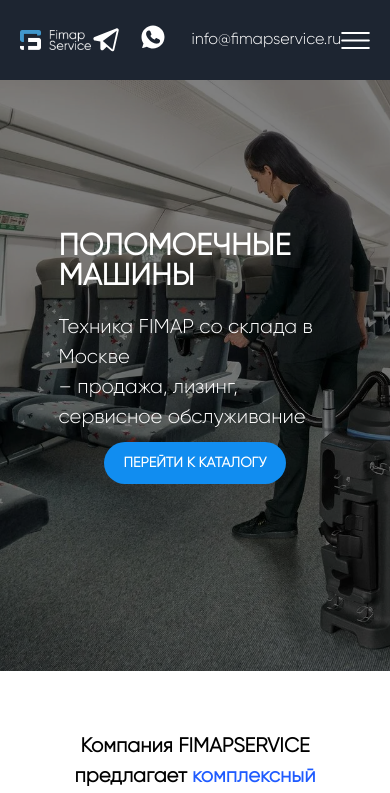
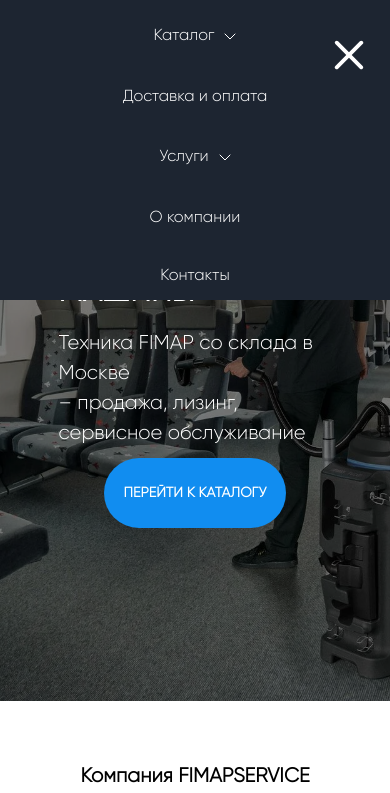
Before and after one commit to alba-khappy/fimapservice, a plain HTML site: page index.html in a window 390 px wide. Both pictures are taken after a click on the button 355 px from the left and 40 px from the top of the page. Shown: the top 793 px of the page. Drawn offline with nearby package versions, Linux system fonts and the light colour scheme.

Commit message:
верстка burger menu, исправление недлчетов

```diff
--- /dev/null
+++ b/burger.js
@@ -0,0 +1,8 @@
+
+document.querySelector(".header__burger").addEventListener("click", function() {
+    document.querySelector(".header__nav-list").classList.add("header__nav-list--show");
+  });
+
+document.querySelector(".header__nav-button-close").addEventListener("click", function() {
+    document.querySelector(".header__nav-list").classList.remove("header__nav-list--show");
+  });
--- a/index.html
+++ b/index.html
@@ -14,6 +14,9 @@
         <div class="container header__container">
                 <a href="" class="header__logo"></a>
                 <ul class="header__nav-list">
+                    <li class="">
+                        <button class="header__nav-button-close"></button>
+                    </li>
                     <li class="header__nav-item">
                         <button class="header__nav-link">
                             <p class="header__nav-dropdown-text">Каталог</p>
@@ -223,7 +226,7 @@
         </div>
     </footer>
 
-
+    <script src="./burger.js"></script>
     <script type="text/javascript" src="https://cdnjs.cloudflare.com/ajax/libs/jquery/2.1.3/jquery.min.js"></script>
     <script type="text/javascript" src="https://cdnjs.cloudflare.com/ajax/libs/slick-carousel/1.5.8/slick.min.js"></script>
     <script type="text/javascript">
--- a/style.css
+++ b/style.css
@@ -111,6 +111,7 @@
 }
 
 .header__container {
+    position: relative;
     display: flex;
     justify-content: space-between;
     align-items: center;
@@ -146,7 +147,7 @@
 
 .header__right-links {
     display: grid;
-    grid-template-columns: repeat(2, 1fr);
+    grid-template-columns: repeat(2, auto);
     align-items: center;
     color: #fff;
     gap: .5rem 1rem;
@@ -204,6 +205,10 @@
 
 .header__nav-dropdown-text {
     margin-right: .5rem;
+}
+
+.header__nav-button-close {
+    display: none;
 }
 
 /* .header__breadcrumbs-list {
@@ -326,6 +331,7 @@
     flex-direction: column;
     justify-content: center;
     align-items: center;
+    margin-bottom: 8rem;
 }
 
 .catalog__h2 {
@@ -407,10 +413,10 @@
     color: #118df0;
 }
 
-.catalog__button-show-more {
+/* .catalog__button-show-more {
     width: fit-content;
     margin: 0 auto;
-}
+} */
 
 /*advantages*/
 
@@ -430,6 +436,7 @@
     flex-direction: column;
     align-items: start;
     justify-content: space-between;
+    gap: .8rem;
     width: 27rem;
     box-shadow: 0 1rem 1rem 0 rgb(0 0 0 / 10%);
     padding: 1rem 2rem;
@@ -533,11 +540,44 @@
     }
 
     .header__nav-list {
+        display: none;
+        flex-direction: column;
         justify-content: center;
+        position: absolute;
+        height: 15rem;
+        background-color: rgb(29 37 49);
+        top: 0;
+        bottom: 0;
+        left: 0;
+        right: 0;
+        z-index: 10;
     }
 
-    .header__nav-list {
-        display: none;
+    .header__nav-list--show {
+        display: flex;
+    }
+
+    .header__burger {
+        display: block;
+        width: 2rem;
+        height: 2rem;
+        border: none;
+        background: transparent url(./images/burger.svg) center / contain no-repeat;
+    }
+
+    /* .header__nav-item--button-close {
+        position: relative;
+    } */
+
+    .header__nav-button-close {
+        position: absolute;
+        display: block;
+        border: none;
+        width: 1.5rem;
+        height: 1.5rem;
+        right: 3.3rem;
+        top: 2rem;
+        background: transparent url(./images/X.svg) center / contain no-repeat;
     }
 
     .swiper__content {
@@ -572,10 +612,6 @@
         width: 100%;
     }
 
-    .catalog__container {
-        margin-bottom: 8rem;
-    }
-
     .advantages__list {
         gap: 7rem;
     }
@@ -608,10 +644,6 @@
         padding-right: 1rem;
     }
 
-    .secondary-button,  .primary-button  {
-        padding: .3rem 1rem;
-    }
-
     .header__container {
         padding-top: .5rem;
     }
@@ -620,12 +652,8 @@
         width: 6rem;
     }
 
-    .header__nav-list {
-        display: none;
-    }
-
-    .header__button--number {
-        display: none;
+    .header__nav-button-close {
+        right: 1.3rem;
     }
 
     .header__button--call {
@@ -635,14 +663,6 @@
         border: 1px solid #118DF0;
         border-radius: 2rem;
         background: url(./images/call.svg) center / 50% no-repeat;
-    }
-
-    .header__burger {
-        display: block;
-        width: 2rem;
-        height: 2rem;
-        border: none;
-        background: transparent url(./images/burger.svg) center / contain no-repeat;
     }
 
     .swiper__container {
@@ -682,6 +702,25 @@
         display: none;
     }
 
+    .header__social-links {
+        justify-content: center
+    }
+
+    .header__right-links {
+        grid-template-columns: 1fr;
+        gap: 0;
+    }
+
+    .header__social-links {
+        grid-area: 3/1/4/2;
+        justify-self: center;
+    }
+
+    .header__social-link--email, .header__button--number {
+        font-size: .7rem;
+        justify-self: center;
+    }
+
     .primary-button, .catalog__product-feature {
         font-size: .7rem;
     }
@@ -700,6 +739,10 @@
 
     .about__info-item {
         font-size: .8rem;
+    }
+
+    .catalog__section {
+        margin-bottom: 2rem;
     }
 
     .catalog__product-img {
```
Also changed, not shown: images/X.svg (added).
